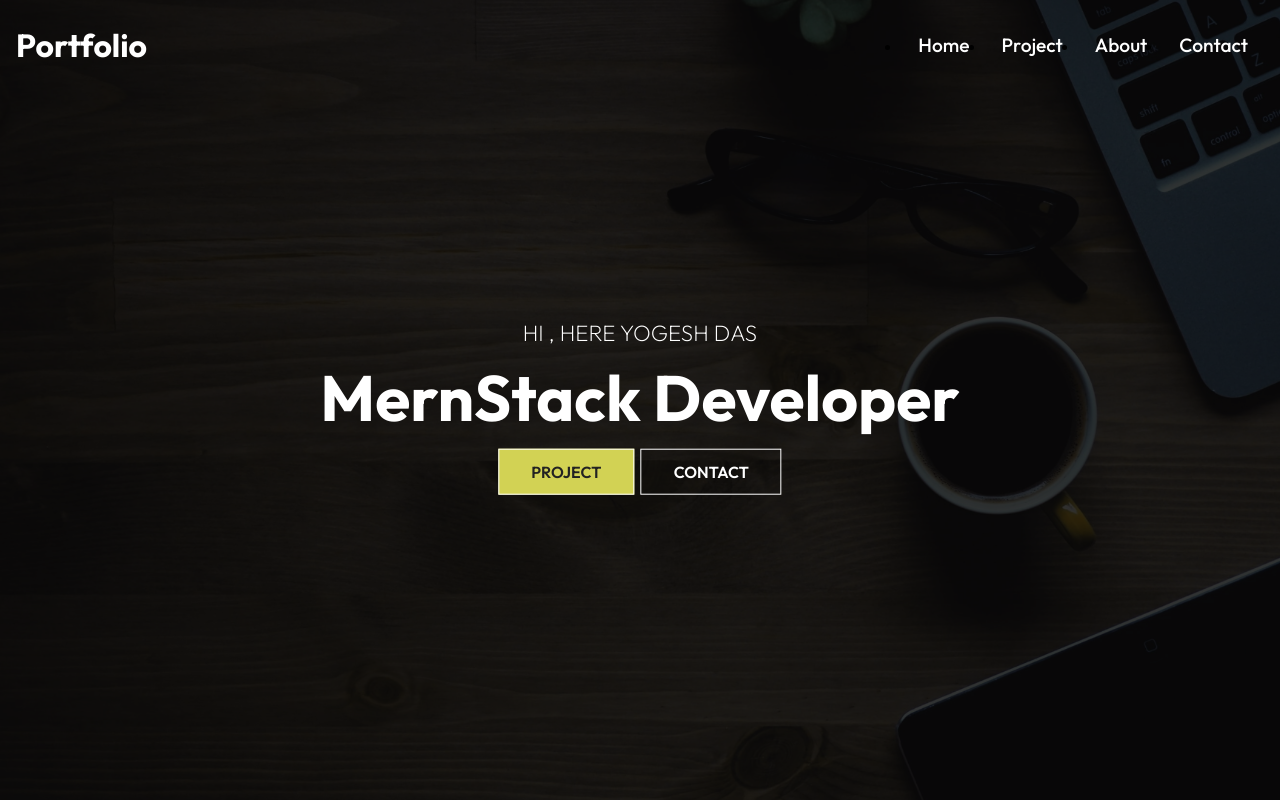
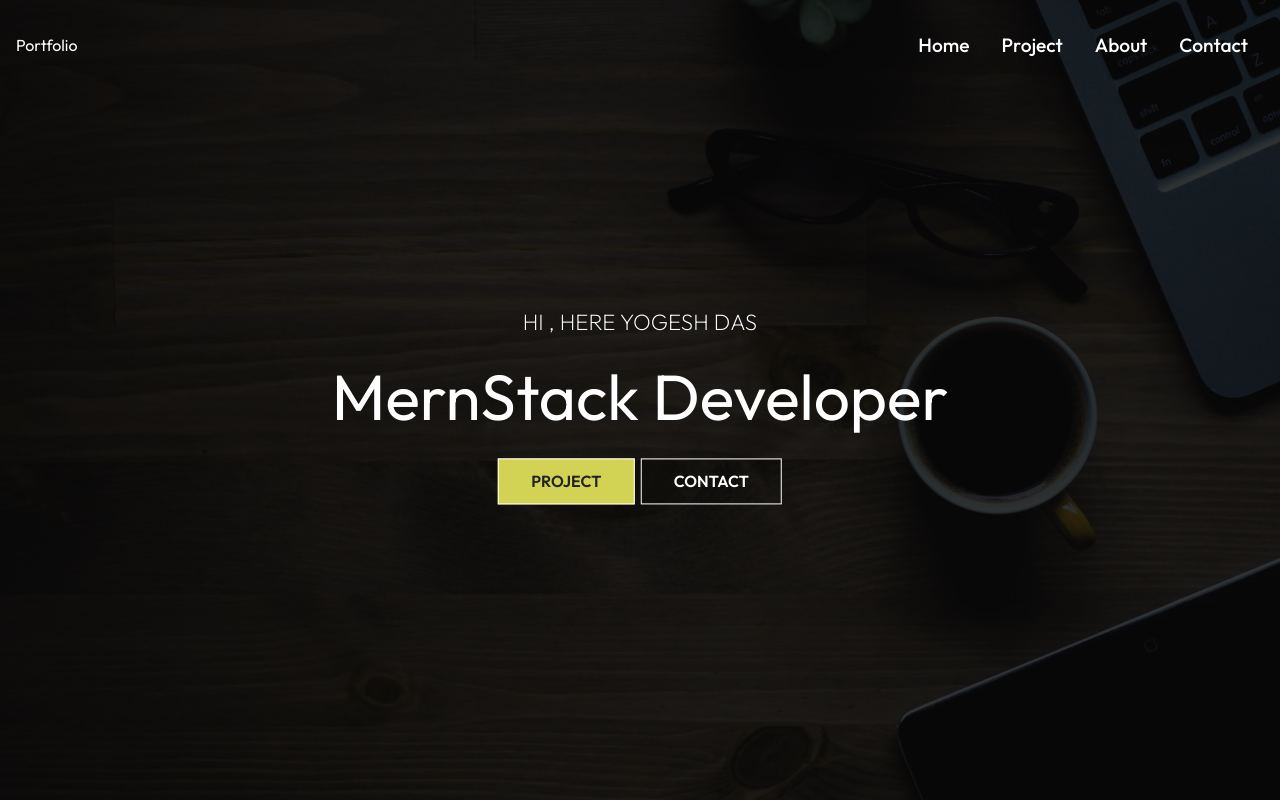
Before and after one commit to yogeshdas65/PortFolio, a React (Create React App) app: page / in a window 1280 px wide. Shown: the top 800 px of the page. Built offline with nearby package versions, Linux system fonts and the light colour scheme.

Commit message:
feat:changesinmotion

```diff
--- a/package.json
+++ b/package.json
@@ -7,6 +7,7 @@
     "@testing-library/jest-dom": "^5.16.5",
     "@testing-library/react": "^13.4.0",
     "@testing-library/user-event": "^13.5.0",
+    "framer-motion": "^10.18.0",
     "react": "^18.2.0",
     "react-dom": "^18.2.0",
     "react-icons": "^4.7.1",
--- a/public/index.html
+++ b/public/index.html
@@ -2,42 +2,24 @@
 <html lang="en">
   <head>
     <meta charset="utf-8" />
-    <link rel="icon" href="%PUBLIC_URL%/favicon.ico" />
+    <!-- <link rel="icon" href="%PUBLIC_URL%/favicon.ico" /> -->
     <meta name="viewport" content="width=device-width, initial-scale=1" />
     <meta name="theme-color" content="#000000" />
     <meta
       name="description"
       content="Web site created using create-react-app"
     />
-    <link rel="apple-touch-icon" href="%PUBLIC_URL%/logo192.png" />
-    <!--
-      manifest.json provides metadata used when your web app is installed on a
-      user's mobile device or desktop. See https://developers.google.com/web/fundamentals/web-app-manifest/
-    -->
-    <link rel="manifest" href="%PUBLIC_URL%/manifest.json" />
-    <!--
-      Notice the use of %PUBLIC_URL% in the tags above.
-      It will be replaced with the URL of the `public` folder during the build.
-      Only files inside the `public` folder can be referenced from the HTML.
+    <script src="https://cdn.tailwindcss.com"></script>
+    <script src="https://cdn.tailwindcss.com?plugins=forms,typography,aspect-ratio,line-clamp"></script>
+    <!-- <link rel="apple-touch-icon" href="%PUBLIC_URL%/logo192.png" /> -->
 
-      Unlike "/favicon.ico" or "favicon.ico", "%PUBLIC_URL%/favicon.ico" will
-      work correctly both with client-side routing and a non-root public URL.
-      Learn how to configure a non-root public URL by running `npm run build`.
-    -->
-    <title>React App</title>
+    <!-- <link rel="manifest" href="%PUBLIC_URL%/manifest.json" /> -->
+
+    <title>Yogesh Das Portfolio</title>
   </head>
   <body>
     <noscript>You need to enable JavaScript to run this app.</noscript>
     <div id="root"></div>
-    <!--
-      This HTML file is a template.
-      If you open it directly in the browser, you will see an empty page.
 
-      You can add webfonts, meta tags, or analytics to this file.
-      The build step will place the bundled scripts into the <body> tag.
-
-      To begin the development, run `npm start` or `yarn start`.
-      To create a production bundle, use `npm run build` or `yarn build`.
-    -->
   </body>
 </html>
--- a/src/components/AboutContent.js
+++ b/src/components/AboutContent.js
@@ -9,16 +9,12 @@ const AboutContent = () => {
   return (
     <div className="about">
       <div className="left">
-        <h1>Who Am I</h1>
-        <p>
-          Iam a react Front-end developer. I create responsive secure websites
-          for my clients
-        </p>
+        <h1 className="">Who Am I</h1>
+        <p>Iam a Fullstack developer. I create responsive secure websites</p>
         <Link to="/contact">
           <button className="btn">Contact</button>
         </Link>
       </div>
-
       <div className="right">
         <div className="image-container">
           <div className="top">
--- a/src/components/HeroImg.js
+++ b/src/components/HeroImg.js
@@ -2,6 +2,7 @@ import "./HeroImgStyle.css";
 import React from "react";
 import Intro from "../assest/intro-bg.jpg";
 import { Link } from "react-router-dom";
+import { motion } from "framer-motion";
 
 const HeroImg = () => {
   return (
@@ -10,16 +11,28 @@ const HeroImg = () => {
         <img className="into-img" src={Intro} alt="Intro-img"></img>
       </div>
       <div className="content">
-        <p>HI , Here Yogesh Das</p>
-        <h1>MernStack Developer</h1>
-        <div>
+         {/* Animate the paragraph with Framer Motion */}
+      <motion.p initial={{ opacity: 9, y: -90 }} animate={{ opacity: 1, y: 0 }} transition={{ duration: 2 }}>
+        HI , Here Yogesh Das
+      </motion.p>
+
+      {/* Animate the heading with Framer Motion */}
+      <motion.h1 initial={{ opacity: 0, y: -90 }} animate={{ opacity: 1, y: 0 }} transition={{ duration: 0.9 }}>
+        MernStack Developer
+      </motion.h1>
+      <motion.div
+          initial={{ opacity: 0, x: -50 }}
+          animate={{ opacity: 1, x: 0 }}
+          transition={{ duration: 1 }}
+        >
           <Link to="/project" className="btn">
             project
           </Link>
           <Link to="/contact" className="btn btn-light">
             contact
           </Link>
-        </div>
+        </motion.div>
+
       </div>
     </div>
   );
```
Also changed, not shown: src/demo.js (deleted), 1 other file (tests, documents, lock files or other folders).
